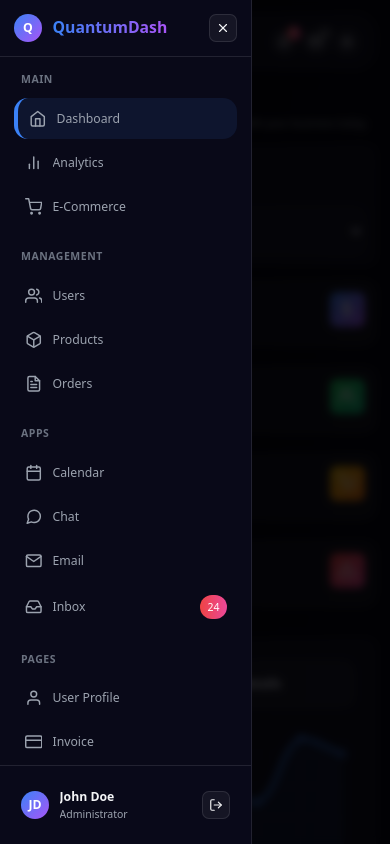
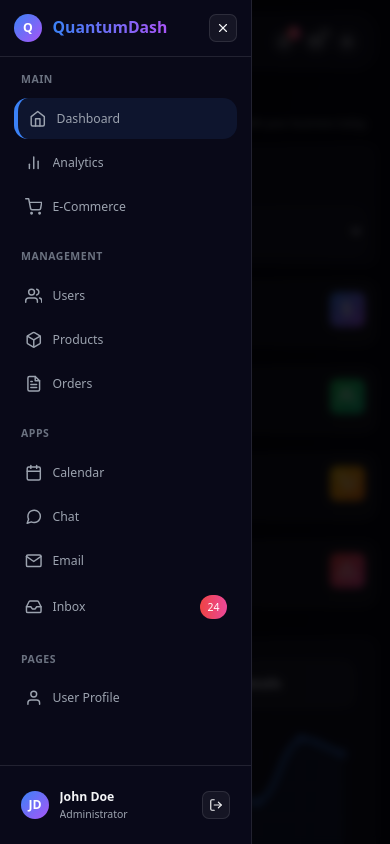
Before and after one commit to sommi991/QUANTUMFLOW-, a React (Vite) app: page / in a window 390 px wide. Both pictures are taken after a click on the button 31 px from the left and 31 px from the top of the page. Shown: the top 844 px of the page. Built offline with nearby package versions, Linux system fonts and the light colour scheme.

Commit message:
Update Sidebar.jsx

```diff
--- a/src/components/Sidebar.jsx
+++ b/src/components/Sidebar.jsx
@@ -110,9 +110,9 @@ const Sidebar = ({ collapsed, currentPage, onNavigate, onToggle, isMobile }) =>
         )}
       </div>
 
-      {/* Navigation - Scrollable area */}
-      <div className="flex-1 overflow-y-auto overflow-x-hidden py-4 scrollbar-thin scrollbar-thumb-blue-500 scrollbar-track-gray-800">
-        <nav className="px-4">
+      {/* Navigation - Scrollable area with FIXED height */}
+      <div className="flex-1 overflow-y-auto overflow-x-hidden" style={{ maxHeight: 'calc(100vh - 180px)' }}>
+        <nav className="p-4">
           {navItems.map((group) => (
             <div key={group.title} className="mb-6">
               {(!collapsed || isMobile || mobileOpen) && (
@@ -149,8 +149,8 @@ const Sidebar = ({ collapsed, currentPage, onNavigate, onToggle, isMobile }) =>
         </nav>
       </div>
 
-      {/* User Profile */}
-      <div className="p-4 border-t border-white/10 flex-shrink-0 bg-[#0a0a1a]/95 backdrop-blur-lg">
+      {/* User Profile - FIXED at bottom */}
+      <div className="p-4 border-t border-white/10 flex-shrink-0 bg-[#0a0a1a]/95 backdrop-blur-lg mt-auto">
         <div className="flex items-center gap-3 p-2 sm:p-3 rounded-xl hover:bg-white/5 transition-colors">
           <div className="w-8 h-8 sm:w-10 sm:h-10 rounded-full bg-gradient-to-br from-blue-500 to-purple-500 flex items-center justify-center text-white font-bold flex-shrink-0 text-sm sm:text-base">
             JD
```
